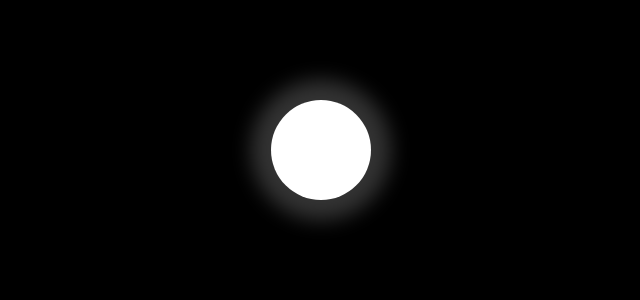
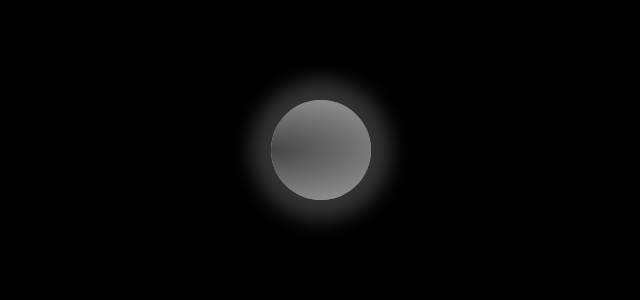
Before and after one commit to btea/mid-autumn, a Vue app: page / in a window 1280 px wide. Shown: the top 300 px of the page, without its empty margins (369-1009 px from the left). Built offline with nearby package versions, Linux system fonts and the light colour scheme.

Commit message:
feat: add fog

```diff
--- a/src/components/Moon.vue
+++ b/src/components/Moon.vue
@@ -1,7 +1,9 @@
 <template>
-    <div class="moon"></div>
+    <div class="moon">
+        <div class="fog"></div>
+    </div>
 </template>
-<style>
+<style lang="less">
 .moon {
     position: absolute;
     left: 50%;
@@ -11,5 +13,23 @@
     border-radius: 50%;
     background: #fff;
     box-shadow: 0 0 20px 20px rgba(255, 255, 255, 0.2);
+    overflow: hidden;
+    .fog{
+        width: 500px;
+        height: 200px;
+        background: radial-gradient(#000000ba, transparent);
+        position: relative;
+        top: -50px;
+        transform: translateX(-400px);
+        animation: move 20s linear infinite alternate;
+    }
+}
+@keyframes move {
+    0%{
+        transform: translateX(-400px);
+    }
+    100%{
+        transform: translateX(0);
+    }
 }
 </style>
```
